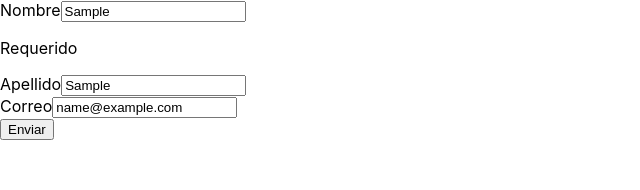
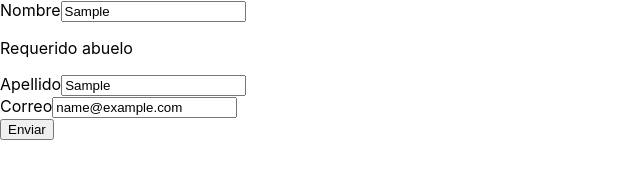
Before and after one commit to alberto-2-garcia/definitive-react-guide, a React (Vite) app: page / in a window 1280 px wide. Both pictures are taken after typing "Sample", "Sample", "name@example.com" into the empty fields and a click on the input "Enviar". Shown: the top 190 px of the page, without its empty margins (0-640 px from the left). Built offline with nearby package versions, Linux system fonts and the light colour scheme.

Commit message:
Added FormikForm component

```diff
--- a/src/App.tsx
+++ b/src/App.tsx
@@ -4,11 +4,12 @@ import logo from './logo.svg'
 import UncontrolledForm from './components/UncontrolledForm'
 import ControlledForm from './components/ControlledForm'
 import ExampleForm from './components/ExampleForm'
+import FormikForm from './components/FormikForm'
 
 function App() {
 
   return (
-    <ExampleForm />
+    <FormikForm />
   )
 }
 
--- /dev/null
+++ b/src/components/FormikForm/index.tsx
@@ -0,0 +1,53 @@
+import { Formik, validateYupSchema } from 'formik'
+import { FC } from 'react'
+import Input from '../Input';
+
+interface FormValues {
+  name: string;
+  lastname: string;
+  email: string;
+}
+
+const initialValues: FormValues = {
+  name: '',
+  lastname: '',
+  email: ''
+}
+
+const validate = (values: FormValues) => {
+  const errors: FormValues = { ...initialValues };
+  errors.name = 'Requerido abuelo';
+  return errors;
+}
+
+const onSubmit = (values: FormValues) => {
+  console.log(values)
+}
+
+const FormikForm: FC = () => {
+  return (
+    <Formik
+      initialValues={initialValues}
+      validate={validate}
+      onSubmit={onSubmit}
+    >
+      {({ handleSubmit, errors, touched, getFieldProps }) => {
+        const { name: errorName, lastname: errorLastname, email: errorEmail } = errors;
+        const { name: nameTouched, lastname: lastnameTouched, email: emailTouched } = touched;
+
+        return (
+          <form onSubmit={handleSubmit}>
+            <Input type='text' label='Nombre' {...getFieldProps('name')}/>
+            {nameTouched && errorName && <p>{errorName}</p>}
+            <Input type='text' label='Apellido' {...getFieldProps('lastname')}/>
+            <Input type='email' label='Correo' {...getFieldProps('email')}/>
+            <input type='submit' value='Enviar'/>
+          </form>
+        )
+      }}
+
+    </Formik>
+  )
+}
+
+export default FormikForm
```
